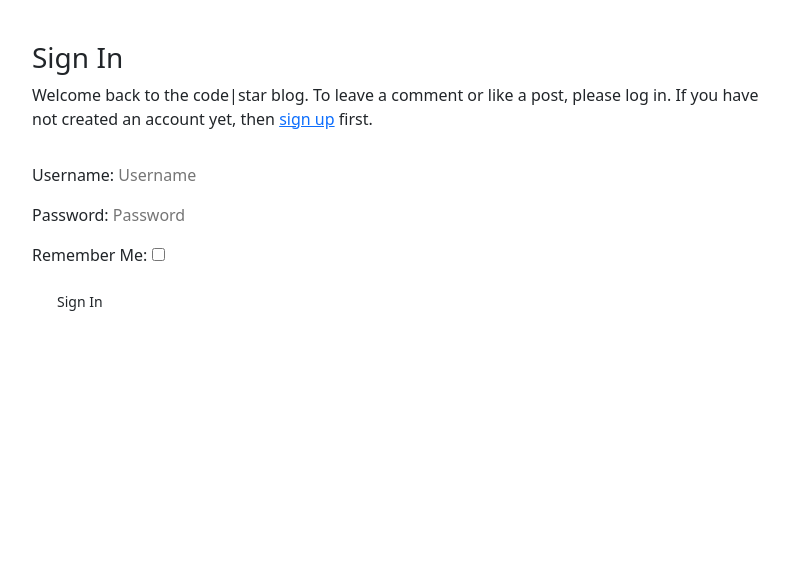
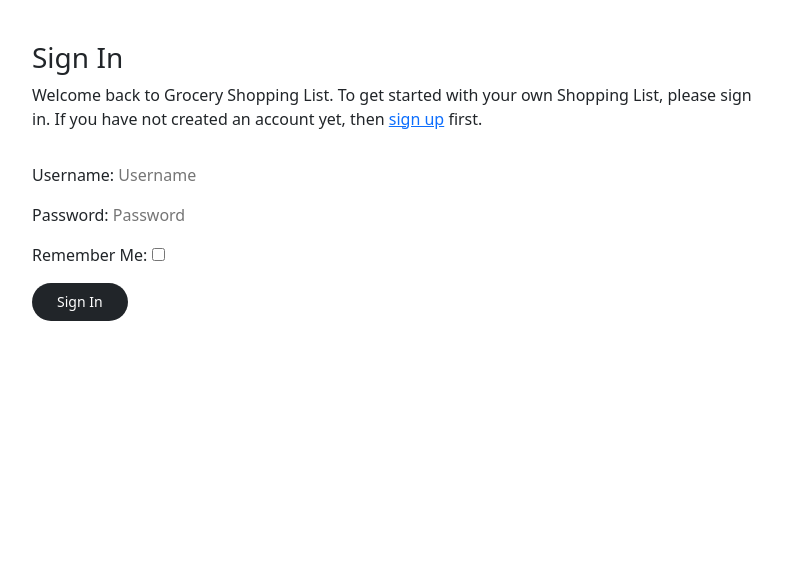
Before and after one commit to Stealthy20/grocery-shopping-list, a Django app: page /accounts/login/ in a window 1280 px wide. Shown: the part 82-643 px from the top of the page, without its empty margins (240-1029 px from the left). Run offline with Django 3.2, Linux system fonts and the light colour scheme; some libraries are stand-ins or nearby versions.

Commit message:
Change text in login/logout page

```diff
--- a/grocery_shopping_list/settings.py
+++ b/grocery_shopping_list/settings.py
@@ -30,7 +30,7 @@
 SECRET_KEY = os.environ.get('SECRET_KEY')
 
 # SECURITY WARNING: don't run with debug turned on in production!
-DEBUG = False
+DEBUG = True
 
 ALLOWED_HOSTS = ['stealthy-grocery-shopping-list.herokuapp.com', 'localhost']
 
--- a/templates/account/login.html
+++ b/templates/account/login.html
@@ -12,7 +12,7 @@
         <div class="col-md-8 mt-3 offset-md-2">
             <h3>{% trans "Sign In" %}</h3>
 
-            <p>{% blocktrans %}Welcome back to the code|star blog. To leave a comment or like a post, please log in. If
+            <p>{% blocktrans %}Welcome back to Grocery Shopping List. To get started with your own Shopping List, please sign in. If
                 you
                 have not created an account yet, then <a class="link" href="{{ signup_url }}">sign up</a>
                 first.{% endblocktrans %}</p>
@@ -26,7 +26,7 @@
                 {% if redirect_field_value %}
                 <input type="hidden" name="{{ redirect_field_name }}" value="{{ redirect_field_value }}" />
                 {% endif %}
-                <button class="btn btn-signup right" type="submit">{% trans "Sign In" %}</button>
+                <button class="btn btn-global right" type="submit">{% trans "Sign In" %}</button>
             </form>
         </div>
     </div>
--- a/templates/account/logout.html
+++ b/templates/account/logout.html
@@ -21,7 +21,7 @@
                 {% if redirect_field_value %}
                 <input type="hidden" name="{{ redirect_field_name }}" value="{{ redirect_field_value }}" />
                 {% endif %}
-                <button class="btn btn-signup right" type="submit">{% trans 'Sign Out' %}</button>
+                <button class="btn btn-global right" type="submit">{% trans 'Sign Out' %}</button>
             </form>
         </div>
     </div>
--- a/templates/account/signup.html
+++ b/templates/account/signup.html
@@ -10,7 +10,7 @@
         <div class="col-md-8 mt-3 offset-md-2">
             <h3>{% trans "Sign Up" %}</h3>
 
-            <p>{% blocktrans %}Welcome back to the code|star blog. Do you already have an account? Then please <a
+            <p>{% blocktrans %}Welcome to Grocery Shopping List. Do you already have an account? Then please <a
                     class="link" href="{{ login_url }}">sign in</a> instead.{% endblocktrans %}</p>
         </div>
     </div>
@@ -22,7 +22,7 @@
                 {% if redirect_field_value %}
                 <input type="hidden" name="{{ redirect_field_name }}" value="{{ redirect_field_value }}" />
                 {% endif %}
-                <button class="btn btn-signup right" type="submit">{% trans "Sign Up" %} &raquo;</button>
+                <button class="btn btn-global right" type="submit">{% trans "Sign Up" %} &raquo;</button>
             </form>
         </div>
     </div>
```
